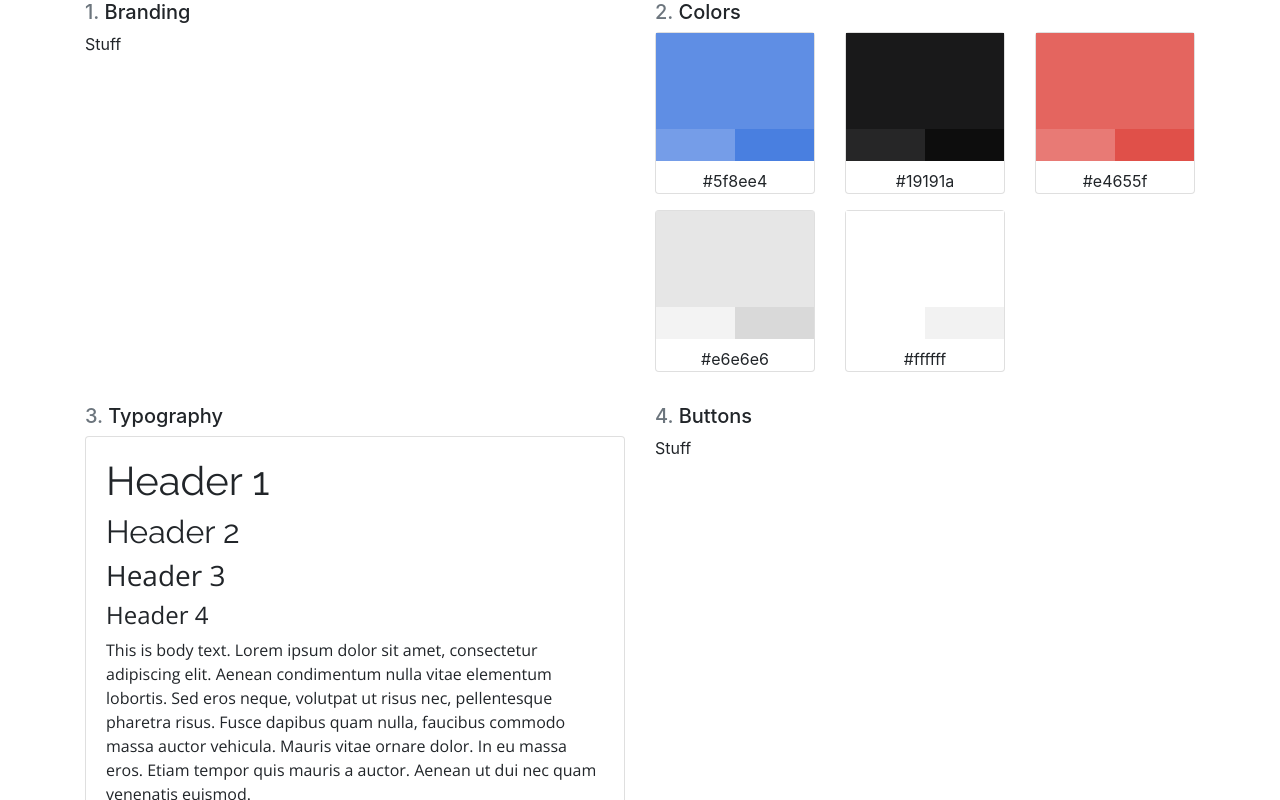
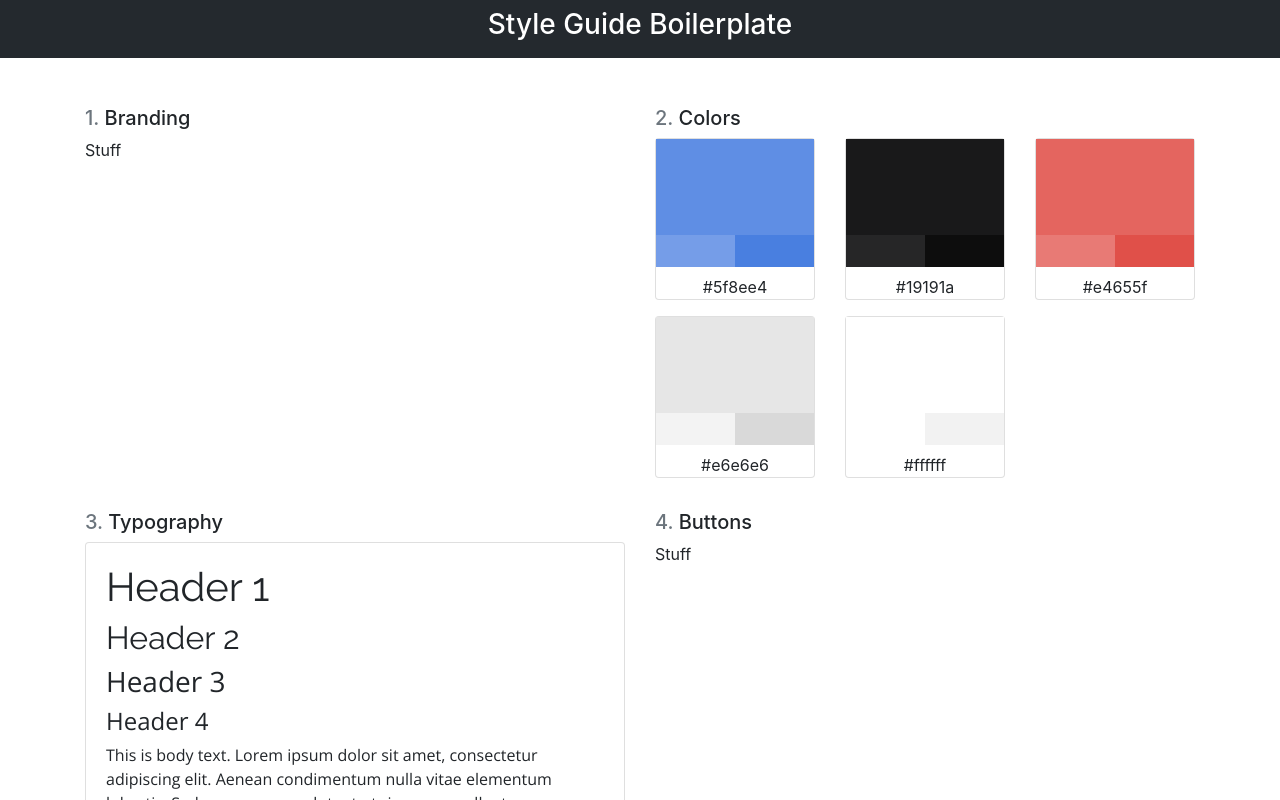
Before and after one commit to frankolson/style-guide-boilerplate, a React (Create React App) app: page / in a window 1280 px wide. Shown: the top 800 px of the page. Built offline with nearby package versions, Linux system fonts and the light colour scheme.

Commit message:
feat: Add header to site

```diff
--- a/public/index.html
+++ b/public/index.html
@@ -20,7 +20,7 @@
       work correctly both with client-side routing and a non-root public URL.
       Learn how to configure a non-root public URL by running `npm run build`.
     -->
-    <title>React App</title>
+    <title>Style Guide Boilerplate</title>
   </head>
   <body>
     <noscript>
--- a/src/App.jsx
+++ b/src/App.jsx
@@ -1,5 +1,6 @@
 // Vendor Asssets
 import React, { Component } from 'react';
+import styled from 'styled-components';
 import 'bootstrap/dist/css/bootstrap.min.css';
 
 // Project Assets
@@ -7,9 +8,22 @@ import Colors from './components/Colors';
 import Section from './components/Section';
 import Typography from './components/Typography';
 
+const Header = styled.div`
+  background-color: #24292e;
+  color: white;
+  width: 100vw;
+`;
+
 class App extends Component {
   render() {
     return (
+      <div>
+        <Header className="mb-5">
+          <div className="text-center pt-2 pb-2">
+            <h3>Style Guide Boilerplate</h3>
+          </div>
+        </Header>
+
         <div className="container">
           <div className="row">
             <div className="col-md-6 mb-3">
@@ -49,6 +63,7 @@ class App extends Component {
             </div>
           </div>
         </div>
+      </div>
     );
   }
 }
```
Lines whose indentation alone changed are shown as unchanged.
